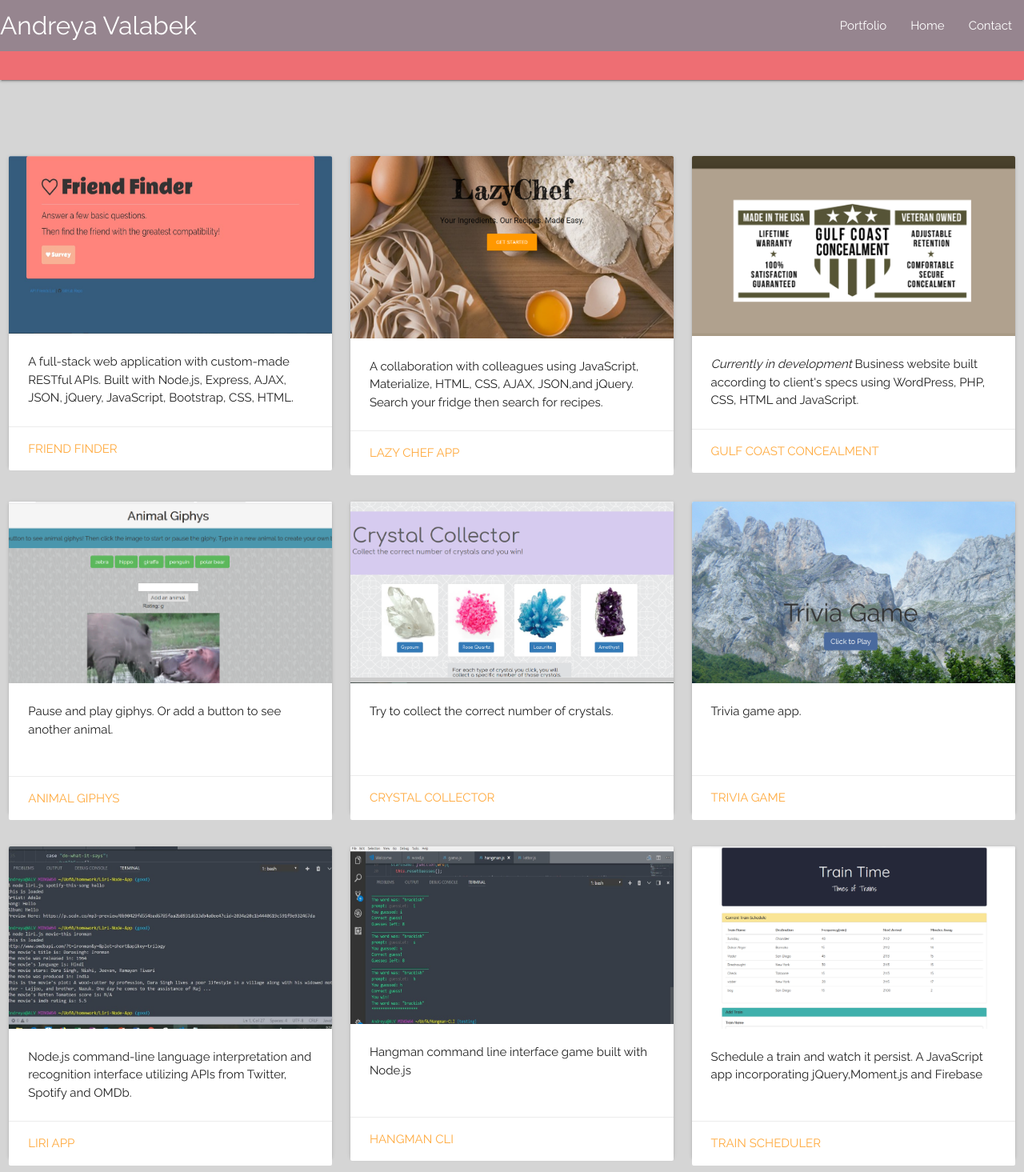
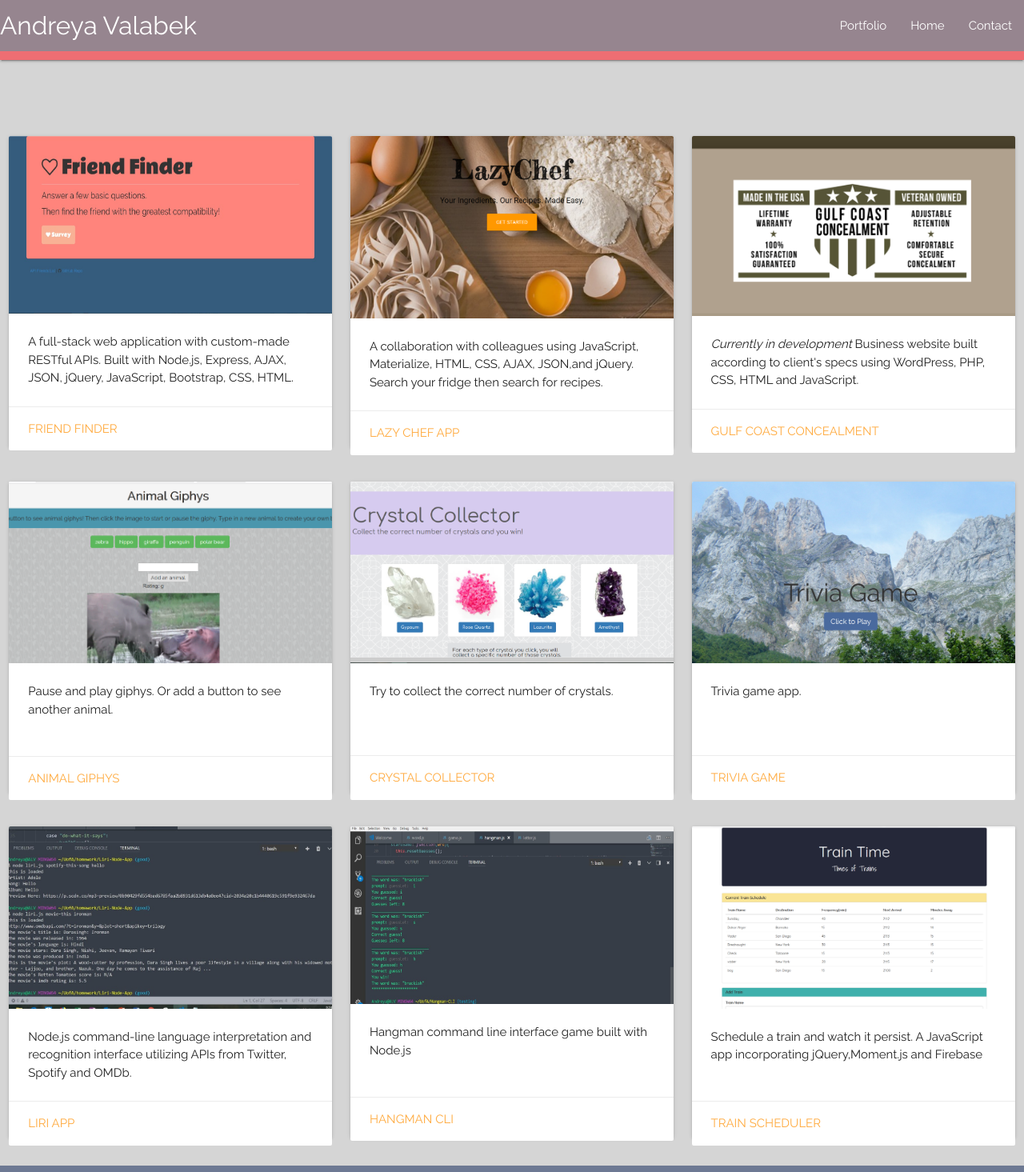
Before and after one commit to avalabek/New-Portfolio, a plain HTML site: page portfolio.html in a window 1280 px wide. Shown: the top 1465 px of the page at 80% size. Drawn offline with nearby package versions, Linux system fonts and the light colour scheme.

Commit message:
make portfolio images clickable links slim band header

```diff
--- a/assets/css/style.css
+++ b/assets/css/style.css
@@ -74,11 +74,12 @@ fieldset[disabled] .btn-portfolio.active {
     width:500px;
 }
 #big{
-    height: 100px;
+    height: 75px;
 }
 #top {
      font-family:"Raleway", sans-serif;
-    background-color: #96858F;
+     background-color: #96858F;
+
 }
 #bottom{
     background-color: #6D7993;
--- a/portfolio.html
+++ b/portfolio.html
@@ -61,7 +61,7 @@
   <div class="col s12 m7 l4">
     <div class="card hoverable">
       <div class="card-image">
-        <img id="friend" src="assets/images/friendfinder.jpg">
+        <a href=" https://frozen-meadow-63434.herokuapp.com/" target="_blank"><img id="friend" src="assets/images/friendfinder.jpg"></a>
         <span class="card-title"></span>
       </div>
       <div class="card-content">
@@ -79,7 +79,7 @@ Finder</a>
 <div class="col s12 m7 l4">
     <div class="card hoverable">
       <div class="card-image">
-        <img src="assets/images/Lazy-Chef.png">
+        <a href="https://avalabek.github.io/Lazy-Chef/" target="_blank"><img src="assets/images/Lazy-Chef.png"></a>
         <span class="card-title"></span>
       </div>
       <div class="card-content">
@@ -96,7 +96,7 @@ Finder</a>
 <div class="col s12 m7 l4">
     <div class="card hoverable">
       <div class="card-image">
-<img src="assets/images/gulfcoast2.png" style="height: 225px;">
+<a href="https://www.gulfcoastconcealment.com" target="_blank"><img src="assets/images/gulfcoast2.png" style="height: 225px;"></a>
         <span class="card-title"></span>
       </div>
       <div class="card-content">
@@ -113,7 +113,7 @@ Finder</a>
 <div class="col s12 m7 l4">
     <div class="card hoverable">
       <div class="card-image">
-<img src="assets/images/animal-giphys.jpg">
+<a href="https://avalabek.github.io/Animal-Giphys/" target="_blank"><img src="assets/images/animal-giphys.jpg"></a>
         <span class="card-title"></span>
       </div>
       <div class="card-content">
@@ -131,7 +131,7 @@ Finder</a>
 <div class="col s12 m7 l4">
     <div class="card hoverable">
       <div class="card-image">
-<img src="assets/images/cr.png">
+<a href="https://avalabek.github.io/Crystal-Collector" target="_blank"><img src="assets/images/cr.png"></a>
         <span class="card-title"></span>
       </div>
       <div class="card-content">
@@ -149,7 +149,7 @@ Finder</a>
 <div class="col s12 m7 l4">
     <div class="card hoverable">
       <div class="card-image">
-<img src="assets/images/trivia-game.jpg">
+<a href="https://avalabek.github.io/Trivia-Game" target="_blank"><img src="assets/images/trivia-game.jpg"></a>
         <span class="card-title"></span>
       </div>
       <div class="card-content">
@@ -239,7 +239,7 @@ Finder</a>
 <div class="col s12 m7 l4">
     <div class="card hoverable">
       <div class="card-image">
-        <img src="assets/images/Command-Line-Hangman.jpg" style="height:222px;">
+        <a href="https://github.com/avalabek/Hangman-CLI" target="_blank"><img src="assets/images/Command-Line-Hangman.jpg" style="height:222px;"></a>
         <span class="card-title"></span>
       </div>
       <div class="card-content">
@@ -256,7 +256,7 @@ Finder</a>
 <div class="col s12 m7 l4">
     <div class="card hoverable">
       <div class="card-image">
-<img src="assets/images/train-scheduler.jpg">
+<a href="https://avalabek.github.io/Train-Scheduler/" target="_blank"><img src="assets/images/train-scheduler.jpg"></a>
         <span class="card-title"></span>
       </div>
       <div class="card-content">
```
Also changed, not shown: index.html (+2 -1 lines).
